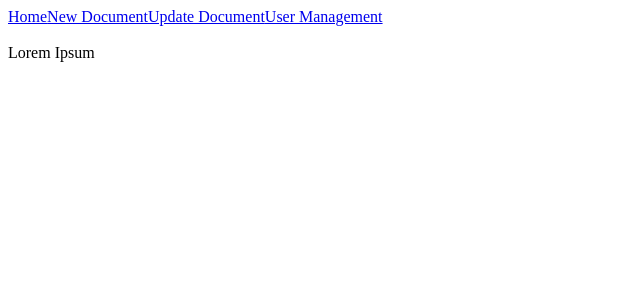
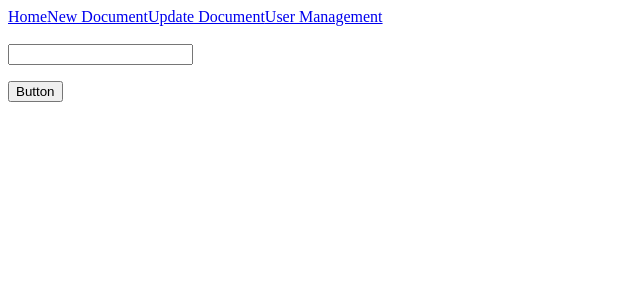
Before and after one commit to Bumi-Sehat/bumi-document-system, a React app: page /newdocument in a window 1280 px wide. Shown: the top 300 px of the page, without its empty margins (0-640 px from the left). Built offline with nearby package versions, Linux system fonts and the light colour scheme; the HTML template or start-up script is replaced by a standard one.

Commit message:
Updated newDocument page, text field working

```diff
--- a/src/index.jsx
+++ b/src/index.jsx
@@ -8,6 +8,8 @@ import Update from './pages/update.jsx';
 import UserManagement from './pages/usermanagement.jsx';
 
 class Main extends React.Component {
+
+
 
   render() {
     return (
--- a/src/pages/home.jsx
+++ b/src/pages/home.jsx
@@ -1,4 +1,5 @@
 import React from 'react';
+import NewDocument from './newdocument.jsx';
 import Navbar from '../components/navbar.jsx';
 import Button from '../components/button.jsx';
 import Item from '../components/item.jsx';
@@ -15,11 +16,6 @@ const Home = () => {
         <br />
         Lorem Ipsum
       </div>
-      {/* <Button />
-      <List />
-      <RadioButton /> */}
-      <TextField />
-      {/* <DropDown /> */}
     </div>
   );
 };
--- a/src/pages/newdocument.jsx
+++ b/src/pages/newdocument.jsx
@@ -1,16 +1,32 @@
-import React from 'react';
+import React, {Component} from 'react';
 import Navbar from '../components/navbar.jsx';
+import TextField from '../components/textField.jsx';
+import Button from '../components/button.jsx';
 
-const NewDocument = () => {
-  return (
-    <div>
-      <Navbar />
+class NewDocument extends Component{
+
+  state = {
+    on: true
+  }
+
+  handleClick = (e) => {
+    const checked = this.state.on
+    this.setState({
+        on: !checked
+    })
+  }
+  render(){
+    return (
       <div>
-        <br />
-        Lorem Ipsum
+        <Navbar />
+        <div>
+          <br />
+          <TextField />
+          <Button />
+        </div>
       </div>
-    </div>
-  );
-};
+    )
+  }
+}
 
-export default NewDocument;
+export default NewDocument
```
Also changed, not shown: 1 other file (tests, documents, lock files or other folders).
